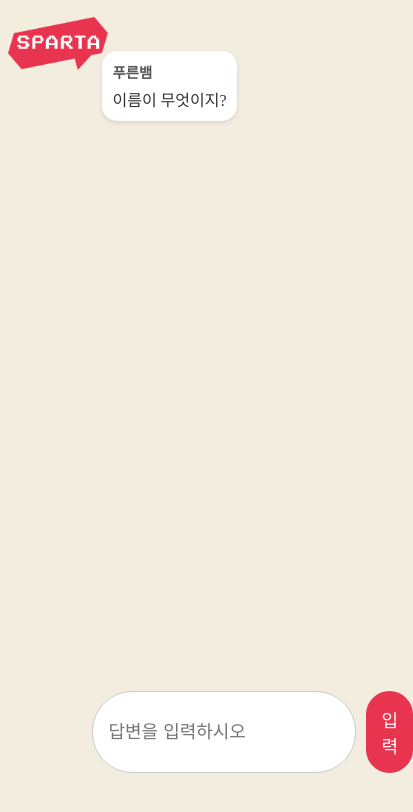
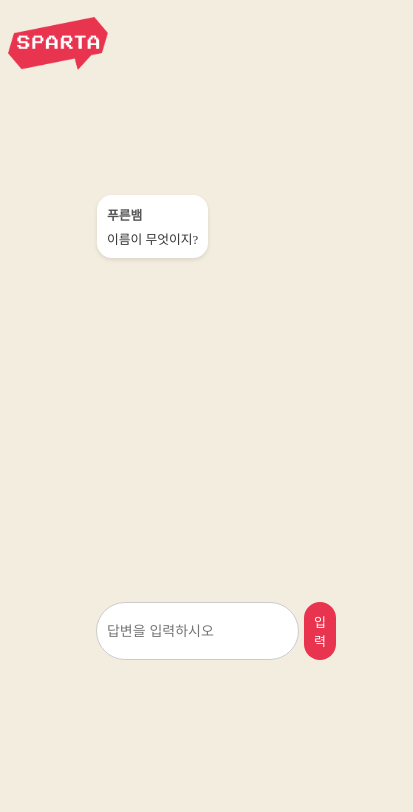
Before and after one commit to spartacontents/marketing-ai-service, a React (Create React App) app: page /counseling in a window 390 px wide. Shown: the top 812 px of the page, 413 px wide, since content can reach past the window. Built offline with nearby package versions, Linux system fonts and the light colour scheme.

Commit message:
[FEAT]: update css, logo routing url

```diff
--- a/src/components/Chat.js
+++ b/src/components/Chat.js
@@ -13,58 +13,33 @@ function Chat({ messages, userInfo }) {
     }
   }, [messages]);
 
-  const handlePrint = async () => {
+  const handleDownload = async () => {
     if (fortuneRef.current) {
       try {
-
         // Convert the DOM element to an image with specified width and height
         const imageUrl = await toPng(fortuneRef.current, {
           pixelRatio: 1.45
         });
 
-        // Open the image in a new tab
-        const newWindow = window.open();
-        if (newWindow) {
-          newWindow.document.write(`
-            <html>
-              <head>
-                <style>
-                  body {
-                    margin: 0 auto;
-                  }
-                </style>
-              </head>
-              <body>
-                <img src="${imageUrl}" alt="Fortune Result" />
-              </body>
-            </html>
-          `);
-          newWindow.document.close(); // Ensure the document is fully loaded
+        // Create a link element to trigger the download
+        const link = document.createElement('a');
+        link.href = imageUrl;
+        link.download = 'fortune-result.png'; // Specify the download file name
+        document.body.appendChild(link); // Append the link to the DOM
+        link.click(); // Trigger the download
+        document.body.removeChild(link); // Clean up the DOM
 
-          newWindow.onload = () => {
-            newWindow.focus();
-            newWindow.print();
-            newWindow.close(); // Close the new window after printing
-          };
-
-        }
       } catch (error) {
         console.error('Error converting to image:', error);
       }
     }
   };
 
+
   return (
     <div
       ref={chatContainerRef}
-      style={{
-        height: '600px', // Fixed height for the chat container
-        overflowY: 'scroll', // Enable vertical scrolling
-        borderRadius: '8px',
-        padding: '10px',
-        marginBottom: '10px',
-        position: 'relative',
-      }}
+      className={styles.chatContainer}
     >
       {messages.map((msg, index) =>
         msg.type === 'fortune' ? (
@@ -74,7 +49,7 @@ function Chat({ messages, userInfo }) {
           >
             <FortuneMessage userInfo={userInfo} msg={msg} />
             <div className={styles.btnContainer}>
-              <button className={styles.sendBtn} onClick={handlePrint}>인쇄하기</button>
+              <button className={styles.sendBtn} onClick={handleDownload}>이미지 다운로드</button>
             </div>
           </div>
         ) : (
@@ -102,7 +77,6 @@ function Chat({ messages, userInfo }) {
                 style={{
                   display: 'block',
                   marginBottom: '5px',
-                  fontSize: '0.9em',
                   color: msg.sender === 'user' ? '#0b7300' : '#555',
                 }}
               >
--- a/src/components/Chat.module.css
+++ b/src/components/Chat.module.css
@@ -1,3 +1,15 @@
+.chatContainer {
+    height: 600px;
+    overflow-y: auto;
+    border-radius: 8px;
+    padding: 10px;
+    margin-bottom: 10px;
+    position: relative;
+    width: 100%;
+    max-width: 1200px; /* 큰 화면에서 최대 너비 제한 */
+    box-sizing: border-box; /* 패딩이 전체 너비에 영향을 미치지 않도록 설정 */
+}
+
 .infoContainer {
     height: 90px;
     margin: 0;
@@ -16,6 +28,7 @@
 
 .fortuneContainer {
     height: 315px;
+    margin-top: 40px;
 }
 
 .messageContainer {
@@ -24,38 +37,238 @@
 
 .btnContainer {
     position: absolute;
-    right: 1%;
+    left: 50%;
+    transform: translateX(-50%);
+    margin-top: 5px;
 }
 
 .mainText {
-    font-size: 30px;
+    font-size: 1.875rem; /* 30px */
     font-weight: bold;
     margin: 0;
 }
+
 .subText {
-    font-size: 18px;
+    font-size: 1.125rem; /* 18px */
     font-weight: bold;
     margin: 0;
 }
 
 .plainText1 {
-    font-size: 13px;
+    font-size: 0.75rem; /* 12px */
 }
 
 .plainText2 {
-    font-size: 13px;
-    margin-top: 10px;
+    font-size: 0.8125rem; /* 13px */
+    margin-top: 0.625rem; /* 10px */
+}
+
+.amuletText {
+    font-size: 0.8125rem; /* 13px */
+    font-weight: bold;
+    margin: 0;
+    padding-top: 0.1875rem; /* 3px */
 }
 
 .sendBtn {
-    width: 100px;
     height: 100%;
     border: none;
     border-radius: 40px;
     background-color: #E8344E;
     color: white;
     font-weight: 500;
-    font-size: 18px;
+    font-size: 1.125rem; /* 18px */
     padding: 8px 12px;
     cursor: pointer;
 }
+
+/* 추가된 스타일 */
+.messageBubble {
+    max-width: 70%;
+    padding: 10px;
+    border-radius: 15px;
+    color: #333;
+    box-shadow: 0 2px 4px rgba(0, 0, 0, 0.1);
+    position: relative;
+    text-align: left;
+}
+
+.messageBubble.user {
+    background-color: #dcf8c6;
+    color: #0b7300;
+}
+
+.messageBubble.other {
+    background-color: #ffffff;
+    color: #555;
+}
+
+.messageSender {
+    display: block;
+    margin-bottom: 5px;
+    font-size: 0.9rem;
+}
+
+/* 모바일 최적화를 위한 미디어 쿼리 */
+@media screen and (max-width: 768px) {
+    .chatContainer {
+        height: 400px; /* 높이 조정 */
+        padding: 8px; /* 패딩 줄이기 */
+        max-width: 100%; /* 모바일 화면에서는 최대 너비 제한 제거 */
+        margin-top: 10px;
+    }
+
+    .infoContainer {
+        height: 80px;
+    }
+
+    .adviceContainer {
+        height: 100px;
+    }
+
+    .amuletContainer {
+        height: 85px;
+    }
+
+    .fortuneContainer {
+        height: 280px;
+        margin-top: 30px;
+    }
+
+    .messageContainer {
+        height: 90px;
+    }
+
+    .btnContainer {
+       width: 200px;
+    }
+
+    .mainText {
+        font-size: 1.4rem;
+    }
+
+    .subText {
+        font-size: 1rem; /* 16px */
+    }
+
+    .plainText1, .plainText2 {
+        font-size: 0.625rem; /* 10px */
+    }
+
+    .amuletText {
+        font-size: 0.75rem; /* 12px */
+    }
+
+    .sendBtn {
+        font-size: 1rem; /* 16px */
+    }
+}
+
+@media screen and (max-width: 480px) {
+    .chatContainer {
+        height: 400px; /* 높이 더 줄이기 */
+        padding: 6px; /* 패딩 더 줄이기 */
+        margin-bottom: 8px; /* 하단 여백 조정 */
+        margin-top: 10px;
+    }
+
+    .infoContainer {
+        height: 70px;
+    }
+
+    .adviceContainer {
+        height: 90px;
+    }
+
+    .amuletContainer {
+        height: 75px;
+    }
+
+    .fortuneContainer {
+        height: 250px;
+        margin-top: 20px;
+    }
+
+    .messageContainer {
+        height: 80px;
+    }
+
+    .btnContainer {
+        width: 150px;
+     }
+
+    .mainText {
+        font-size: 1rem;
+    }
+
+    .subText {
+        font-size: 0.875rem; /* 14px */
+    }
+
+    .plainText1, .plainText2 {
+        font-size: 0.5625rem; /* 9px */
+    }
+
+    .amuletText {
+        font-size: 0.6875rem; /* 11px */
+    }
+
+    .sendBtn {
+        font-size: 0.875rem; /* 14px */
+    }
+}
+
+@media screen and (max-width: 320px) {
+    .chatContainer {
+        height: 400px; /* 높이 더 줄이기 */
+        padding: 4px; /* 패딩 최소화 */
+        margin-bottom: 6px; /* 하단 여백 조정 */
+        margin-top: 10px;
+        width: 100%;
+    }
+
+    .infoContainer {
+        height: 60px; /* 높이 축소 */
+    }
+
+    .adviceContainer {
+        height: 80px; /* 높이 축소 */
+    }
+
+    .amuletContainer {
+        height: 65px; /* 높이 축소 */
+    }
+
+    .fortuneContainer {
+        height: 200px; /* 높이 축소 */
+        margin-top: 15px; /* 여백 축소 */
+    }
+
+    .messageContainer {
+        height: 70px; /* 높이 축소 */
+    }
+
+    .btnContainer {
+        width: 100px;
+     }
+
+    .mainText {
+        font-size: 1rem; /* 16px */
+    }
+
+    .subText {
+        font-size: 0.75rem; /* 12px */
+    }
+
+    .plainText1, .plainText2 {
+        font-size: 0.5rem; /* 8px */
+    }
+
+    .amuletText {
+        font-size: 0.625rem; /* 10px */
+    }
+
+    .sendBtn {
+        font-size: 0.75rem; /* 12px */
+    }
+}
--- a/src/components/Counseling.js
+++ b/src/components/Counseling.js
@@ -3,7 +3,7 @@ import Chat from './Chat';
 import Input from './Input';
 import logoImg from '../assets/logo.png';
 import styles from './Home.module.css';
-import { useNavigate } from 'react-router-dom';
+import counselingStyles from './Counseling.module.css';
 import LoadingIndicator from './LoadingIndicator';
 
 function Counseling() {
@@ -14,10 +14,10 @@ function Counseling() {
   const fortuneRef = useRef(null); // fortune 메시지를 참조하는 ref
   const lambdaUrl = "https://m9xr5grrkj.execute-api.ap-northeast-2.amazonaws.com/dev/api/fortune";
 
-  const navigate = useNavigate(); // useNavigate 훅 사용
   const goHome = () => {
-    navigate("/"); // 버튼 클릭 시 / 페이지로 이동
+    window.location.href = "https://nbcamp.spartacodingclub.kr/2025-fortune-teller";
   };
+
 
   const getQuestions = (concern) => [
     "이름이 무엇이지?",
@@ -102,7 +102,7 @@ function Counseling() {
         <div className={styles.logoContainer} onClick={goHome}>
           <img src={logoImg} alt="logo" />
         </div>
-        <div style={{ padding: "20px", maxWidth: "600px", margin: "auto", borderRadius: "8px" }}>
+        <div className={counselingStyles.chatWrapper}>
           <Chat messages={messages} userInfo={userInfo} fortuneRef={fortuneRef} />
           {isLoading && <LoadingIndicator />} {/* 로딩 메시지 */}
           <Input onSend={handleSend} disabled={isLoading}/>
--- /dev/null
+++ b/src/components/Counseling.module.css
@@ -0,0 +1,32 @@
+.chatWrapper {
+    padding: 10px;
+    max-width: 600px; /* 기본 최대 너비 */
+    margin: 0 auto;
+    border-radius: 8px;
+    box-sizing: border-box;
+    font-size: 1rem;
+}
+
+/* 태블릿 대응 (768px 이하) */
+@media screen and (max-width: 768px) {
+    .chatWrapper {
+        max-width: 400px; /* 태블릿에서는 최대 너비를 400px로 설정 */
+        font-size: 1rem;
+    }
+}
+
+/* 스마트폰 대응 (480px 이하) */
+@media screen and (max-width: 480px) {
+    .chatWrapper {
+        max-width: 90%;
+        font-size: 0.8rem;
+    }
+}
+
+/* 스마트폰 대응 (480px 이하) */
+@media screen and (max-width: 320px) {
+    .chatWrapper {
+        max-width: 90%;
+        font-size: 0.7rem;
+    }
+}
--- a/src/components/Input.js
+++ b/src/components/Input.js
@@ -1,7 +1,31 @@
-import { useState } from 'react';
+import { useState, useEffect, useRef } from 'react';
+import styles from './Input.module.css';
 
 function Input({ onSend, disabled }) {
   const [input, setInput] = useState('');
+  const [keyboardOffset, setKeyboardOffset] = useState(0); // 키보드로 인한 오프셋 높이 관리
+  const formRef = useRef(null);
+
+  useEffect(() => {
+    const handleResize = () => {
+      if (window.visualViewport) {
+        const { height, offsetTop } = window.visualViewport;
+        const viewportHeight = window.innerHeight;
+
+        // 키보드가 올라온 경우 계산
+        if (height < viewportHeight) {
+          setKeyboardOffset(viewportHeight - height - offsetTop);
+        } else {
+          setKeyboardOffset(0); // 키보드가 내려오면 초기화
+        }
+      }
+    };
+
+    window.visualViewport?.addEventListener('resize', handleResize);
+    return () => {
+      window.visualViewport?.removeEventListener('resize', handleResize);
+    };
+  }, []);
 
   const handleSubmit = (e) => {
     e.preventDefault();
@@ -12,31 +36,32 @@ function Input({ onSend, disabled }) {
   };
 
   return (
-    <form onSubmit={handleSubmit} style={{ display: 'flex', gap: '10px', margin: '30px 0' }}>
+    <form
+      ref={formRef}
+      onSubmit={handleSubmit}
+      style={{
+        display: 'flex',
+        gap: '5px',
+        bottom: `${keyboardOffset}px`, // 키보드 오프셋 적용
+        zIndex: 1000,
+      }}
+      className={styles.inputContainer}
+    >
       <input
         disabled={disabled}
         type="text"
         value={input}
         onChange={(e) => setInput(e.target.value)}
         placeholder="답변을 입력하시오"
-        style={{ flex: 1, padding: '15px', borderRadius: '40px', border: '1px solid #ccc', fontSize: '18px' }}
+        className={styles.inputField}
       />
       <button
         type="submit"
         disabled={disabled}
-        style={{
-          padding: '15px',
-          borderRadius: '40px',
-          border: 'none',
-          width: '100px', // 버튼 너비를 고정
-          display: 'flex',
-          alignItems: 'center',
-          justifyContent: 'center',
-          fontSize: "18px"
-        }}
+        className={styles.inputButton}
       >
         입력
-    </button>
+      </button>
     </form>
   );
 }
--- /dev/null
+++ b/src/components/Input.module.css
@@ -0,0 +1,58 @@
+.inputContainer {
+    gap: 5px;
+    width: 100%;
+    max-width: 550px; /* 최대 너비 설정 */
+    padding: 5px;
+    z-index: 1000;
+  }
+
+  .inputField {
+    flex: 1;
+    padding: 10px;
+    border-radius: 40px;
+    border: 1px solid #ccc;
+    font-size: 15px;
+  }
+
+  .inputButton {
+    padding: 10px;
+    border-radius: 40px;
+    border: none;
+    max-width: 60px;
+    display: flex;
+    align-items: center;
+    justify-content: center;
+    font-size: 15px;
+  }
+
+  /* 미디어 쿼리: 화면 너비가 480px 이하일 때 */
+  @media (max-width: 480px) {
+    .inputContainer {
+      width: 100%; /* 작은 화면에서는 너비를 100%로 설정 */
+    }
+
+    .inputField {
+      font-size: 15px;
+    }
+
+    .inputButton {
+      max-width: 60px;
+      font-size: 14px;
+    }
+  }
+
+  /* 미디어 쿼리: 화면 너비가 480px 초과일 때 */
+  @media (max-width: 768px) {
+    .inputContainer {
+      max-width: 400px /* 최대 너비 유지 */
+    }
+
+    .inputField {
+      font-size: 14px;
+    }
+
+    .inputButton {
+      max-width: 80px;
+      font-size: 13px;
+    }
+  }
```
Also changed, not shown: src/components/FortuneMessage.js (+14 -41 lines), src/components/FortuneMessage.module.css (added, +57 -0 lines), src/assets/receipt.png.
